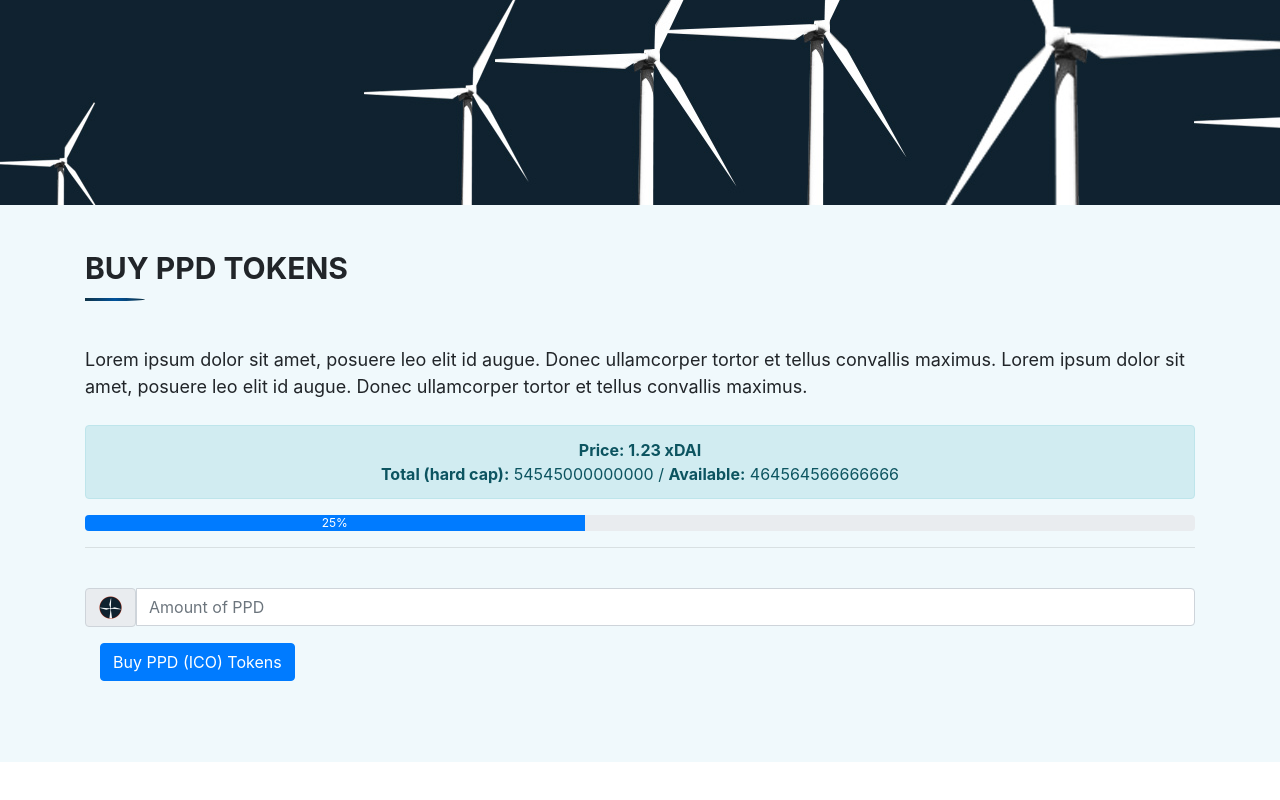
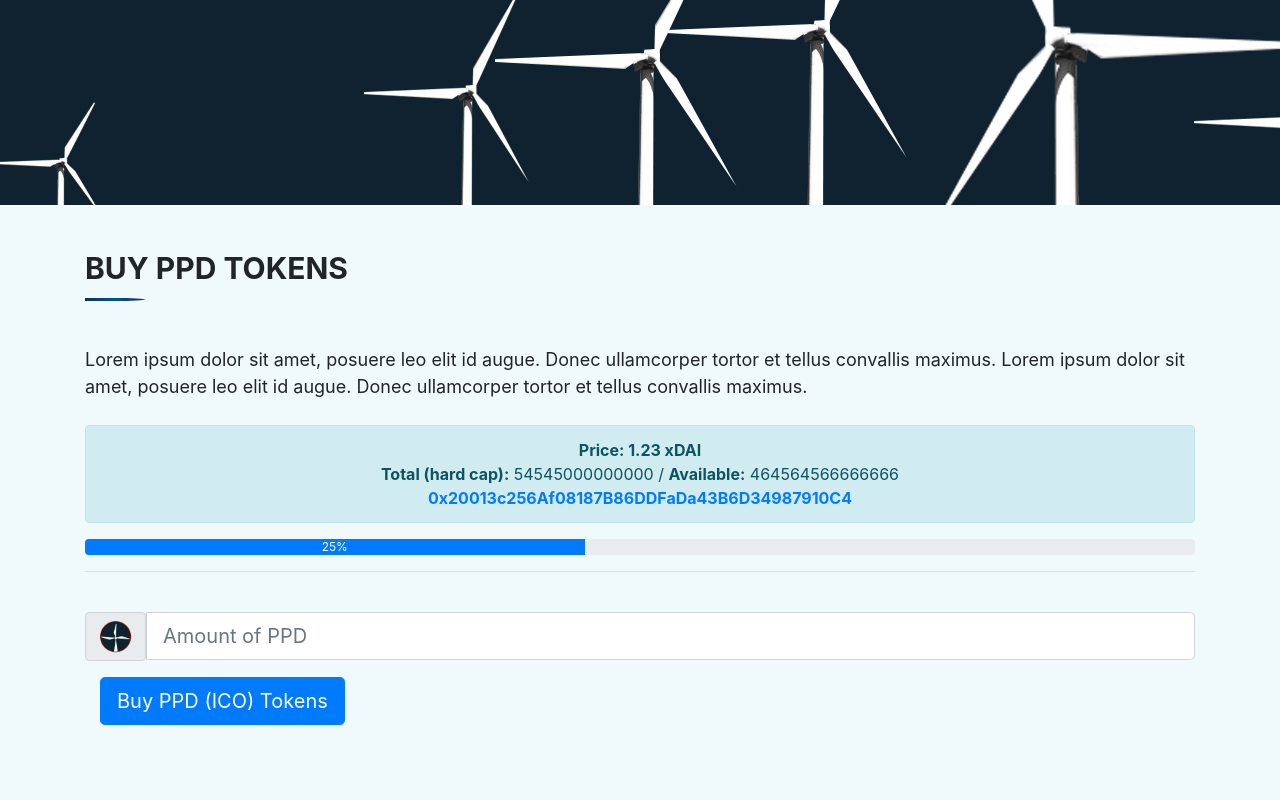
Before and after one commit to rcerka01/wp-people-power-defi, a Next.js app: page /buy-ppd-tokens in a window 1280 px wide. Shown: the part 300-1100 px from the top of the page. Before the commit the page ends 1062 px from the top, so only its background shows below. Built offline with nearby package versions, Linux system fonts and the light colour scheme.

Commit message:
large inbox for token sale

```diff
--- a/components/BuyToken.js
+++ b/components/BuyToken.js
@@ -22,7 +22,9 @@ class BuyToken extends Component {
 
                             <div class="alert alert-info" role="alert"style={{textAlign: 'center'}} >
                                 <strong>Price: 1.23 xDAI </strong><br />
-                                <strong>Total (hard cap):</strong> 54545000000000 / <strong>Available:</strong> 464564566666666
+                                <strong>Total (hard cap):</strong> 54545000000000 / <strong>Available:</strong> 464564566666666 <br />
+                                <a href="https://blockscout.com/poa/sokol/address/0x20013c256Af08187B86DDFaDa43B6D34987910C4/transactions"
+                                 target="_blank">0x20013c256Af08187B86DDFaDa43B6D34987910C4</a>
                             </div>
 
                             <div class="progress">
@@ -33,13 +35,13 @@ class BuyToken extends Component {
                             <br />
 
                             <div class="input-group mb-3">
-                                <span class="input-group-text" id="basic-addon1"><img src="util/img/coin.png" width="25" /></span>
-                                <input type="text" class="form-control" type="number"  min="1" pattern="[0-9]" placeholder="Amount of PPD" aria-label="Amount PPD" aria-describedby="basic-addon1" />
+                                <span class="input-group-text" id="basic-addon1"><img src="util/img/coin.png" width="35" /></span>
+                                <input id="inputlg" class="form-control form-control-lg" type="number"  min="1" pattern="[0-9]" placeholder="Amount of PPD" aria-label="Amount PPD" aria-describedby="basic-addon1" />
                             </div>
 
                             <div style={{marginTop:10 +'px'}} class="form-group">
                                 <div class="col-sm-12 controls">
-                                    <a id="btn-buy" href="#" class="btn btn-primary">Buy PPD (ICO) Tokens</a>
+                                    <a id="btn-buy" href="#" class="btn btn-primary btn-lg">Buy PPD (ICO) Tokens</a>
                                 </div>
                             </div>
 
```
